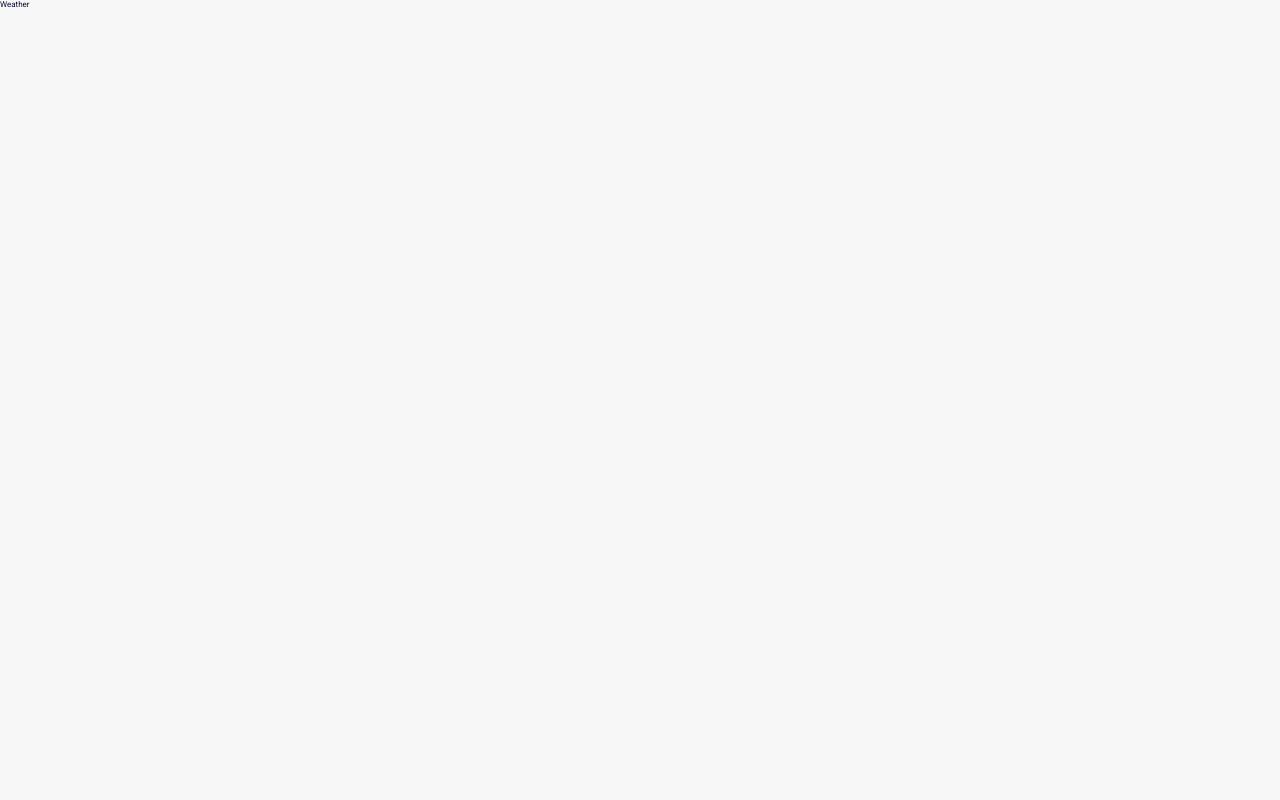
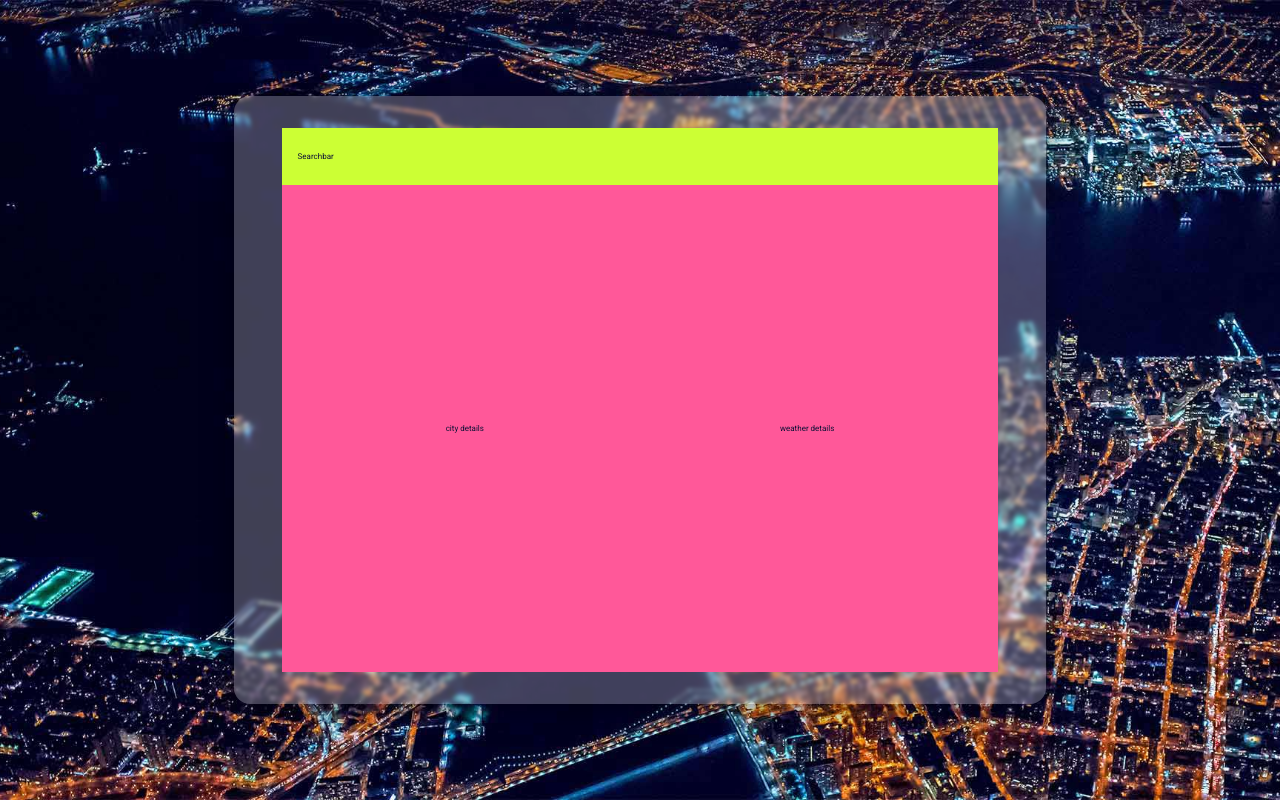
Before and after one commit to reza-goodarzi/weather-app, a React (Create React App) app: page / in a window 1280 px wide. Built offline with nearby package versions, Linux system fonts and the light colour scheme.

Commit message:
build ui blueprint

```diff
--- a/src/App.js
+++ b/src/App.js
@@ -1,12 +1,29 @@
+import styled from "styled-components";
 import GlobalStyle from "./styles/globalStyle";
+
+import WeatherDetails from "./components/WeatherDetails";
 
 function App() {
   return (
     <>
       <GlobalStyle />
-      Weather
+      <BackgroundStyled>
+        <WeatherDetails />
+      </BackgroundStyled>
     </>
   );
 }
 
 export default App;
+
+const BackgroundStyled = styled.div`
+  background-image: url("assets/night.jpg");
+  width: 100%;
+  height: 100vh;
+  background-position: center;
+  background-size: cover;
+
+  display: flex;
+  justify-content: center;
+  align-items: center;
+`;
--- /dev/null
+++ b/src/components/Searchbar.js
@@ -0,0 +1,7 @@
+import React from "react";
+
+function Searchbar() {
+  return <>Searchbar</>;
+}
+
+export default Searchbar;
--- /dev/null
+++ b/src/components/WeatherDetails.js
@@ -0,0 +1,49 @@
+import React from "react";
+import styled from "styled-components";
+import Searchbar from "./Searchbar";
+
+function WeatherDetails() {
+  return (
+    <WeatherDetailsStyle>
+      <div className="searchbar">
+        <Searchbar />
+      </div>
+      <div className="information">
+        <div>city details</div>
+        <div>weather details</div>
+      </div>
+    </WeatherDetailsStyle>
+  );
+}
+
+export default WeatherDetails;
+
+const WeatherDetailsStyle = styled.div`
+  width: 56%;
+  height: 68%;
+  padding: 4rem 6rem;
+  border-radius: 2rem;
+
+  background: rgba(255, 255, 255, 0.25);
+  box-shadow: 0 4px 30px rgba(0, 0, 0, 0.5);
+  backdrop-filter: blur(2px);
+  -webkit-backdrop-filter: blur(2px);
+
+  display: flex;
+  flex-direction: column;
+
+  .searchbar {
+    background: #ccff34;
+    padding: 3rem 2rem;
+  }
+
+  .information {
+    background-color: #ff5899;
+    flex: 1;
+    padding: 3rem 2rem;
+
+    display: flex;
+    justify-content: space-around;
+    align-items: center;
+  }
+`;
```
Also changed, not shown: public/assets/day.jpg (added), public/assets/night.jpg (added).
